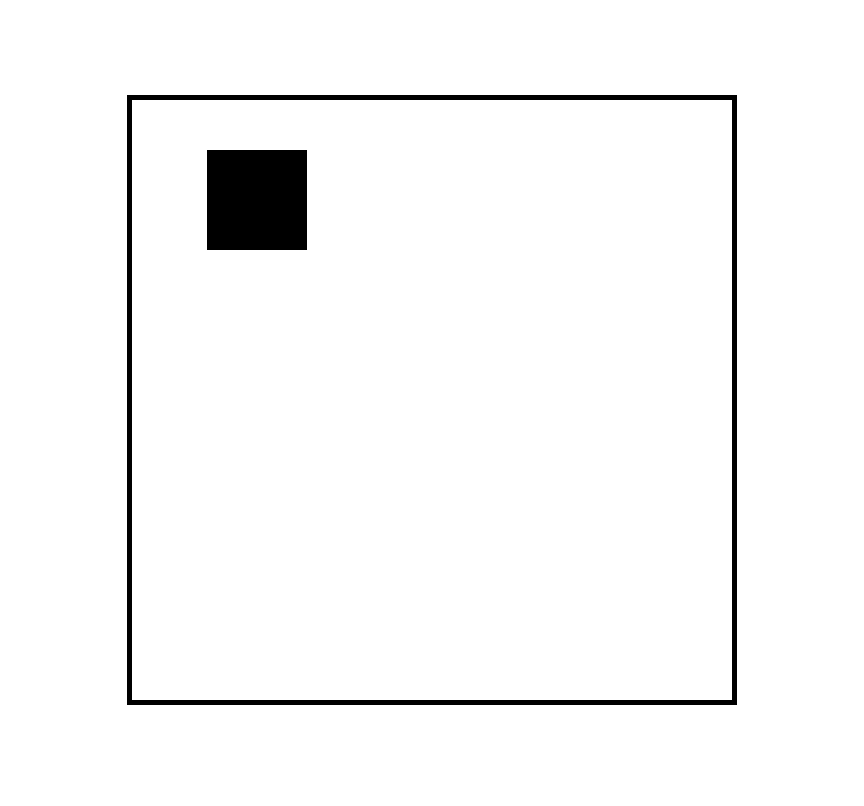
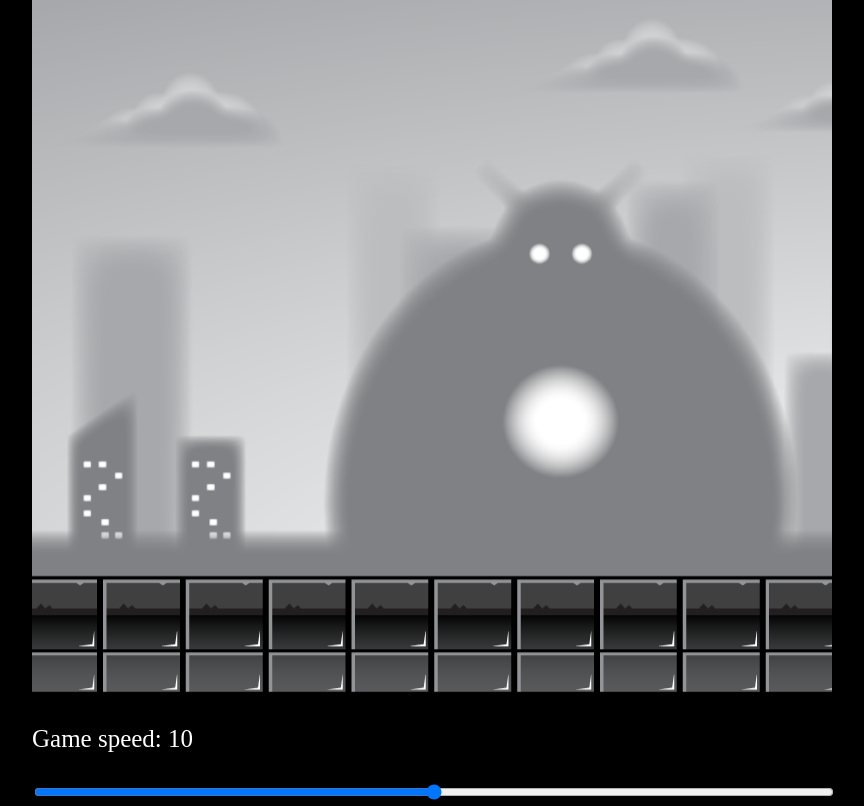
Before and after one commit to Github-Archives/fun-game, a website built with Vite: page index.html in a window 1280 px wide. Shown: the whole page, without its empty margins (208-1072 px from the left). Built offline with nearby package versions, Linux system fonts and the light colour scheme; animation ran at ten frames a second.

Commit message:
Add animated background with working game speed slider (#3)
* add moving background

* update css

```diff
--- a/index.html
+++ b/index.html
@@ -10,7 +10,18 @@
     <link rel="stylesheet" href="style.css" />
   </head>
   <body>
-    <canvas id="canvas1"></canvas>
-    <script src="main.js"></script>
+    <div id="container">
+      <canvas id="canvas1"></canvas>
+      <p>Game speed: <span id="showGameSpeed"></span></p>
+      <input
+        type="range"
+        min="0"
+        max="20"
+        value="5"
+        class="slider"
+        id="slider"
+      />
+      <script src="main.js"></script>
+    </div>
   </body>
 </html>
--- a/main.js
+++ b/main.js
@@ -1,24 +1,138 @@
 const canvas = document.getElementById('canvas1')
 const ctx = canvas.getContext('2d')
 
-// see inherent canvas functions
-console.log(ctx)
-// set canvas width/height
-const CANVAS_WIDTH = (canvas.width = 600)
-const CANVAS_HEIGHT = (canvas.height = 600)
+const CANVAS_WIDTH = (canvas.width = 800)
+const CANVAS_HEIGHT = (canvas.height = 700)
 
-// variable to update to show animation
-let x = 0
+// BACKGROUND
+let gameSpeed = 10
+
+const backgroundLayer1 = new Image()
+backgroundLayer1.src = 'Assets/images/backgroundLayers/layer-1.png'
+const backgroundLayer2 = new Image()
+backgroundLayer2.src = 'Assets/images/backgroundLayers/layer-2.png'
+const backgroundLayer3 = new Image()
+backgroundLayer3.src = 'Assets/images/backgroundLayers/layer-3.png'
+const backgroundLayer4 = new Image()
+backgroundLayer4.src = 'Assets/images/backgroundLayers/layer-4.png'
+const backgroundLayer5 = new Image()
+backgroundLayer5.src = 'Assets/images/backgroundLayers/layer-5.png'
+
+// makes sure page is loaded fully before running nested code
+window.addEventListener('load', function () {
+  const slider = document.getElementById('slider')
+  slider.value = gameSpeed
+  const showGameSpeed = document.getElementById('showGameSpeed')
+  showGameSpeed.innerHTML = gameSpeed
+  slider.addEventListener('change', function (eventObject) {
+    console.log(eventObject.target.value)
+    gameSpeed = eventObject.target.value
+    showGameSpeed.innerHTML = eventObject.target.value
+  })
+
+  class Layer {
+    constructor(image, speedModifier) {
+      this.x = 0
+      this.y = 0
+      this.width = 2400
+      this.height = 700
+      this.image = image
+      this.speedModifier = speedModifier
+      this.speed = gameSpeed * this.speedModifier
+    }
+    update() {
+      this.speed = gameSpeed * this.speedModifier
+      if (this.x <= -this.width) {
+        // make sure no gap between scrolling images
+        this.x = 0
+      }
+      this.x = this.x - this.speed
+    }
+    draw() {
+      ctx.drawImage(this.image, this.x, this.y, this.width, this.height)
+      ctx.drawImage(
+        this.image,
+        this.x + this.width,
+        this.y,
+        this.width,
+        this.height,
+      )
+    }
+  }
+
+  const layer1 = new Layer(backgroundLayer1, 0.2)
+  const layer2 = new Layer(backgroundLayer2, 0.4)
+  const layer3 = new Layer(backgroundLayer3, 0.6)
+  const layer4 = new Layer(backgroundLayer4, 0.8)
+  const layer5 = new Layer(backgroundLayer5, 1)
+
+  let gameObjects = [layer1, layer2, layer3, layer4, layer5]
+
+  function animate() {
+    ctx.clearRect(0, 0, CANVAS_WIDTH, CANVAS_HEIGHT)
+    gameObjects.forEach((object) => {
+      object.update()
+      object.draw()
+    })
+    requestAnimationFrame(animate)
+  }
+  animate()
+})
+
+const slider = document.getElementById('slider')
+slider.value = gameSpeed
+const showGameSpeed = document.getElementById('showGameSpeed')
+showGameSpeed.innerHTML = gameSpeed
+slider.addEventListener('change', function (eventObject) {
+  console.log(eventObject.target.value)
+  gameSpeed = eventObject.target.value
+  showGameSpeed.innerHTML = eventObject.target.value
+})
+
+// class Layer {
+//   constructor(image, speedModifier) {
+//     this.x = 0
+//     this.y = 0
+//     this.width = 2400
+//     this.height = 700
+//     this.image = image
+//     this.speedModifier = speedModifier
+//     this.speed = gameSpeed * this.speedModifier
+//   }
+//   update() {
+//     this.speed = gameSpeed * this.speedModifier
+//     if (this.x <= -this.width) {
+//       // make sure no gap between scrolling images
+//       this.x = 0
+//     }
+//     this.x = this.x - this.speed
+//   }
+//   draw() {
+//     ctx.drawImage(this.image, this.x, this.y, this.width, this.height)
+//     ctx.drawImage(
+//       this.image,
+//       this.x + this.width,
+//       this.y,
+//       this.width,
+//       this.height
+//     )
+//   }
+// }
+
+const layer1 = new Layer(backgroundLayer1, 0.2)
+const layer2 = new Layer(backgroundLayer2, 0.4)
+const layer3 = new Layer(backgroundLayer3, 0.6)
+const layer4 = new Layer(backgroundLayer4, 0.8)
+const layer5 = new Layer(backgroundLayer5, 1)
+
+let gameObjects = [layer1, layer2, layer3, layer4, layer5]
 
 function animate() {
-  // clear entire canvas before next render
   ctx.clearRect(0, 0, CANVAS_WIDTH, CANVAS_HEIGHT)
-  // draw a simple rectangle
-  ctx.fillRect(x, 50, 100, 100)
-  // increase value to show rectangle moving horizontally
-  x++
-  // animates by calling current function infinately
+  gameObjects.forEach((object) => {
+    object.update()
+    object.draw()
+  })
   requestAnimationFrame(animate)
 }
-// start the animation sequence
 animate()
--- a/style.css
+++ b/style.css
@@ -1,9 +1,42 @@
-#canvas1 {
-  border: 5px solid black;
+body {
+  background: black;
+}
+#container {
   position: absolute;
+  width: 800px;
+  transform: translate(-50%, -50%);
   top: 50%;
   left: 50%;
-  transform: translate(-50%, -50%);
-  width: 600px;
-  height: 600px;
+  /* border: 3px solid white; */
+  font-size: 25px;
 }
+
+#canvas1 {
+  position: relative;
+  /* position: absolute;
+  border: 3px solid white; */
+  width: 800px;
+  height: 700px;
+  /* transform: translate(-50%, -50%);
+  top: 50%;
+  left: 50%; */
+}
+#slider {
+  width: 100%;
+}
+p {
+  color: white;
+}
+
+.controls {
+  position: absolute;
+  z-index: 10;
+  top: 100px;
+  left: 50%;
+  transform: translateX(-50%);
+}
+.controls,
+select,
+option {
+  font-size: 25px;
+}
```
Also changed, not shown: Assets/images/backgroundLayers/layer-1.png (added), Assets/images/backgroundLayers/layer-2.png (added), Assets/images/backgroundLayers/layer-3.png (added), Assets/images/backgroundLayers/layer-4.png (added), Assets/images/backgroundLayers/layer-5.png (added), 1 other file.
